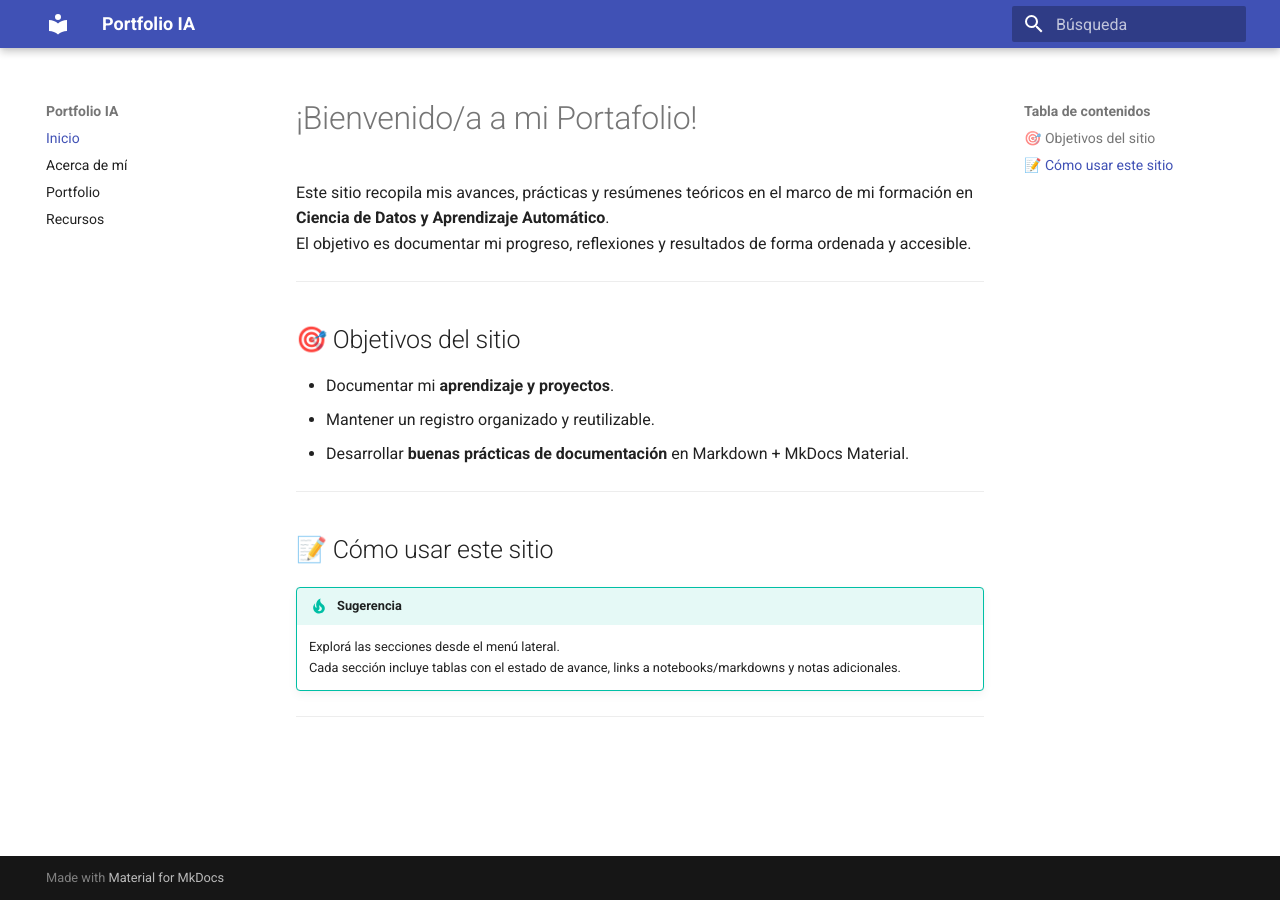
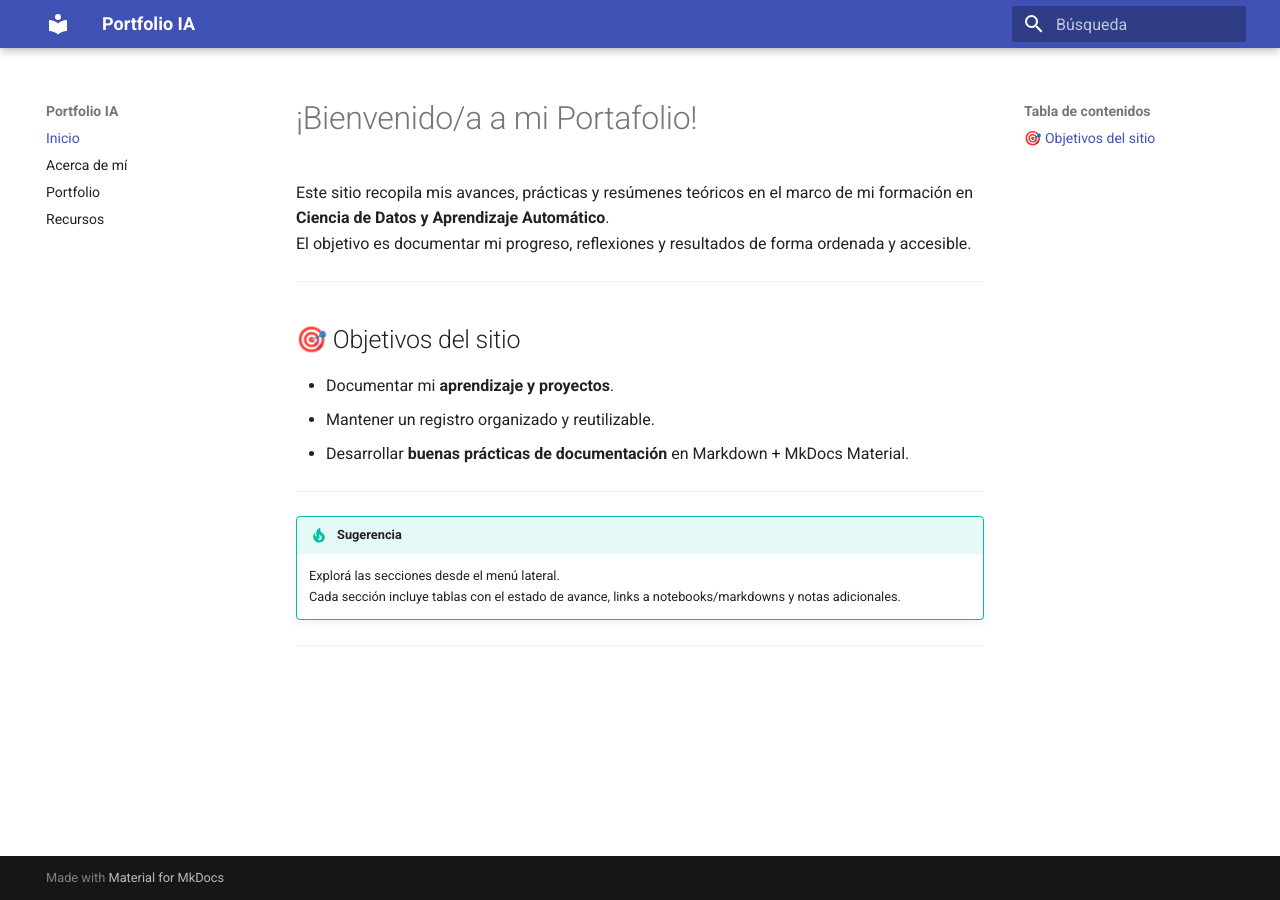
Before and after one commit to jjuuansee/portafolio-ia, an MkDocs documentation site: the page built from docs/index.md, in a window 1280 px wide. Built offline with MkDocs 1.6.1 and Material for MkDocs 9.7.7, drawn with Linux system fonts in a browser that asks for light colours.

Commit message:
Elimina la sección "Cómo usar este sitio" del índice del portafolio

```diff
--- a/docs/index.md
+++ b/docs/index.md
@@ -17,8 +17,6 @@ El objetivo es documentar mi progreso, reflexiones y resultados de forma ordenad
 
 ---
 
-## 📝 Cómo usar este sitio
-
 !!! tip "Sugerencia"
     Explorá las secciones desde el menú lateral.
     Cada sección incluye tablas con el estado de avance, links a notebooks/markdowns y notas adicionales.
```
